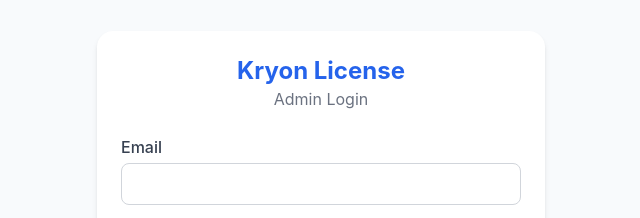
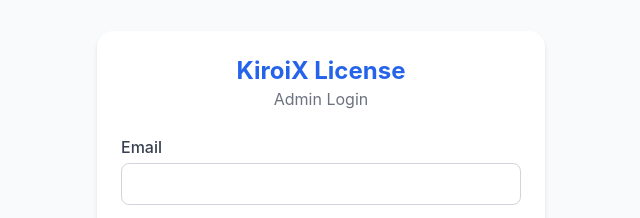
Before and after one commit to arwan-d3v/investor_dashboard-EA, a plain HTML site: page login.html in a window 1280 px wide. Shown: the part 175-393 px from the top of the page, 319-959 px from the left. Drawn offline with nearby package versions, Linux system fonts and the light colour scheme.

Commit message:
Update license title from 'Kryon' to 'KiroiX'

```diff
--- a/login.html
+++ b/login.html
@@ -15,7 +15,7 @@
 <body class="min-h-screen flex items-center justify-center p-4">
   <div class="bg-white rounded-2xl shadow-md p-6 w-full max-w-md">
     <div class="text-center mb-6">
-      <h1 class="text-2xl font-bold text-blue-600">Kryon License</h1>
+      <h1 class="text-2xl font-bold text-blue-600">KiroiX License</h1>
       <p class="text-gray-500">Admin Login</p>
     </div>
     <form id="loginForm" class="space-y-4">
```
